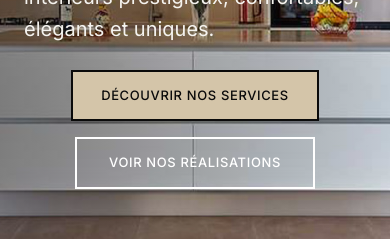
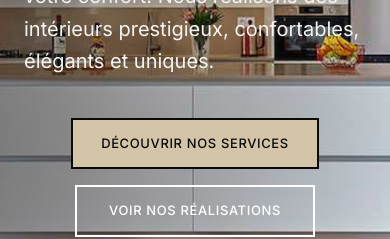
Before and after one commit to jimeye/SITE-DESIGN-ECR, a Next.js app: page / in a window 390 px wide. Shown: the part 611-850 px from the top of the page. Built offline with nearby package versions, Linux system fonts and the light colour scheme; no server answers.

Commit message:
Fix: Corriger - remonter les textes et boutons du hero sur mobile

```diff
--- a/components/Hero.tsx
+++ b/components/Hero.tsx
@@ -69,7 +69,7 @@ export function Hero({
       {/* Contenu par-dessus l'image */}
       <div className="container-custom relative z-10">
         <div className="flex min-h-screen items-center">
-          <div className="max-w-3xl py-32 -mt-4 md:mt-0">
+          <div className="max-w-3xl py-32 mt-4 md:mt-0">
             {subtitle && (
               <p className="subheading mb-6 text-accent-light">{subtitle}</p>
             )}
@@ -88,7 +88,7 @@ export function Hero({
             )}
 
             {/* CTAs */}
-            <div className="flex flex-col items-center gap-4 sm:items-start sm:flex-row -mt-4 md:mt-0">
+            <div className="flex flex-col items-center gap-4 sm:items-start sm:flex-row mt-4 md:mt-0">
               {primaryCTA && (
                 <Link
                   href={primaryCTA.href}
```
